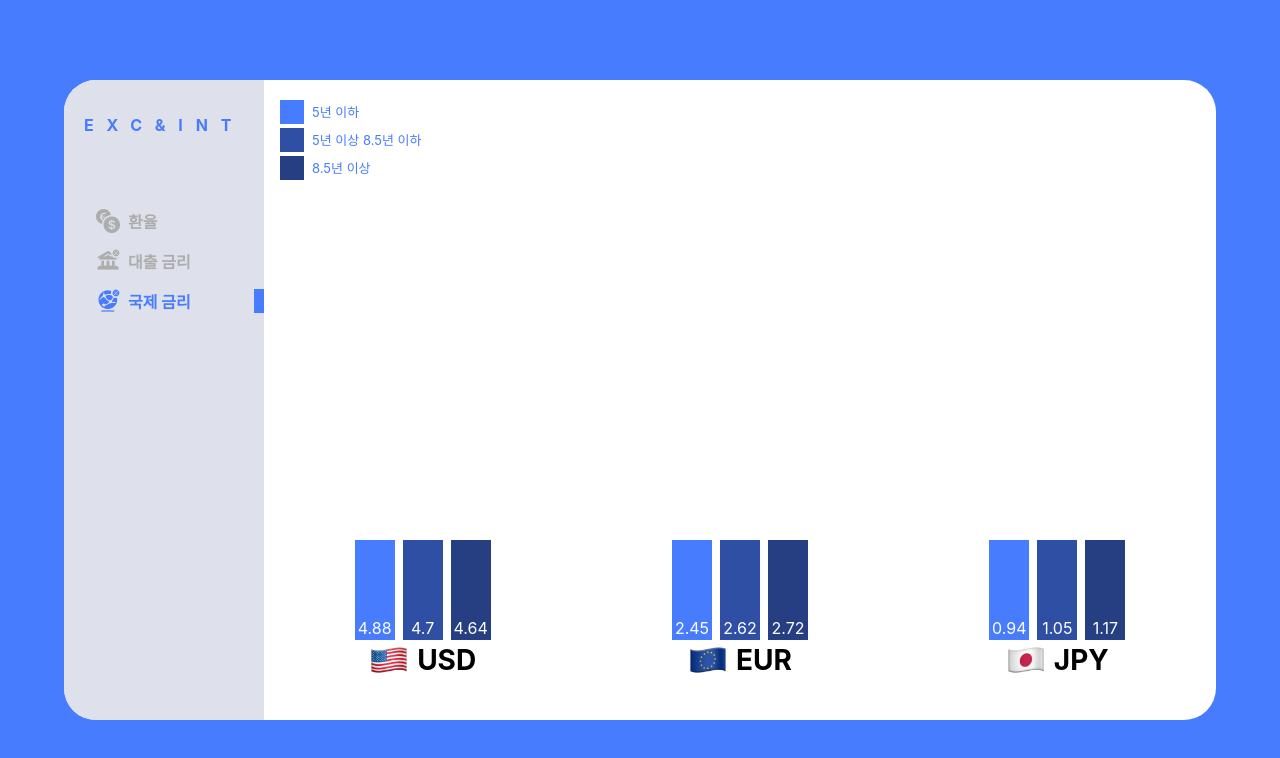
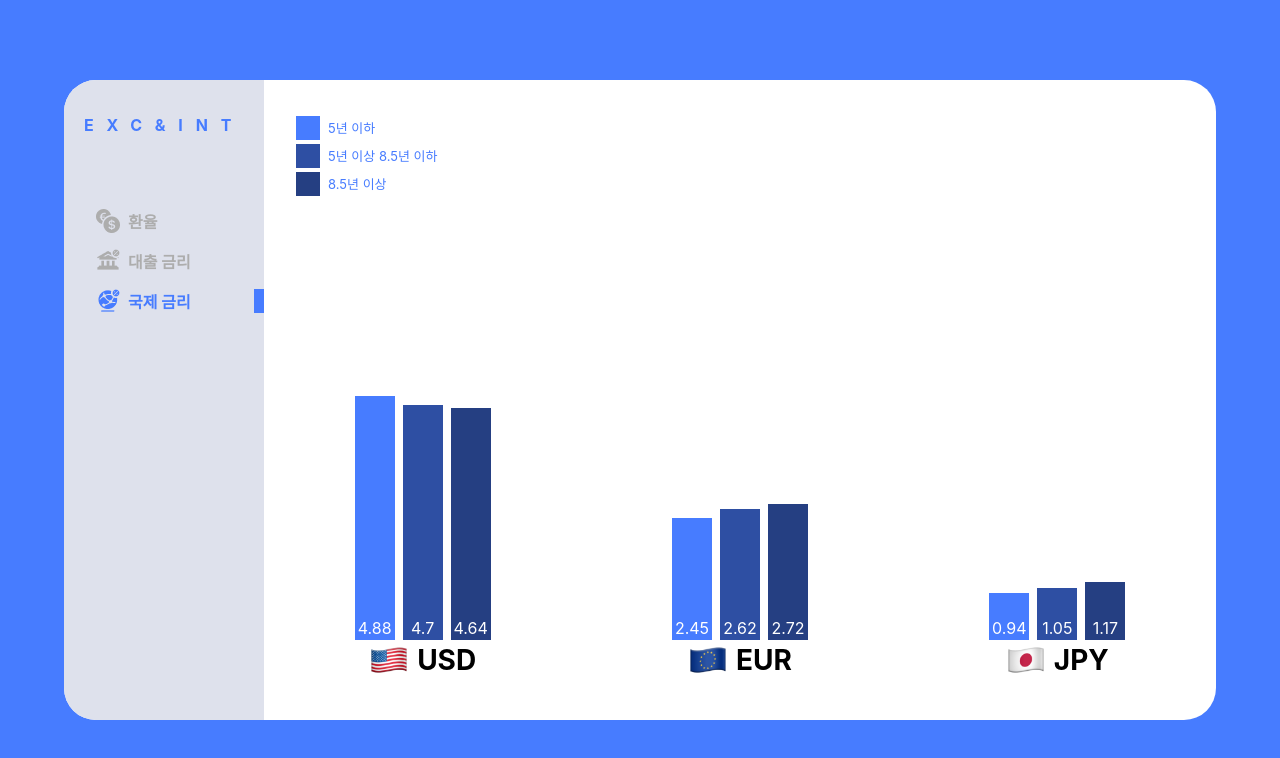
Before and after one commit to nsunf/exc-int, a React (Create React App) app in the folder client/: page /international in a window 1280 px wide. Shown: the top 758 px of the page. Built offline with nearby package versions, Linux system fonts and the light colour scheme.

Commit message:
Feat : add International page

```diff
--- a/client/src/components/BarGraph.tsx
+++ b/client/src/components/BarGraph.tsx
@@ -1,5 +1,6 @@
 import styled from "styled-components";
 import { useState, useEffect } from "react";
+import useAnimationTimer from "../hooks/useAnimationTimer";
 
 const BarBlock = styled.div`
   display: flex;
@@ -30,15 +31,15 @@ const Wrap = styled.div`
   align-items: center;
 `;
 
-const Box = styled.div<{ animationStart: boolean, width: number }>`
+const Box = styled.div<{ animationStarted: boolean, width: number }>`
   width: 0px;
   height: 20px;
   background: ${({ theme }) => theme.color.main};
   box-shadow: 4px 4px 4px rgba(0, 0, 0, 0.25);
 
-  transition: 2s;
+  transition: 1500ms 250ms;
 
-  ${({ animationStart, width }) => animationStart ? `
+  ${({ animationStarted, width }) => animationStarted ? `
     width: ${width}px;
   ` : ''}
 `;
@@ -53,16 +54,7 @@ interface BarProps {
 }
 
 function Bar({ interest }: BarProps) {
-  const [animationStart, setAnimationStart] = useState(false);
-
-  useEffect(() => {
-    const timer = setTimeout(() => {
-      setAnimationStart(true);
-    }, 1000);
-    return () => {
-      clearTimeout(timer);
-    }
-  }, [])
+  const animationStarted = useAnimationTimer();
 
   return (
     <BarBlock>
@@ -70,7 +62,7 @@ function Bar({ interest }: BarProps) {
         <span>{interest.sfln_intrc_nm.slice(10)}</span>
       </Label>
       <Wrap>
-        <Box animationStart={animationStart} width={Number(interest.int_r) * 50}></Box>
+        <Box animationStarted={animationStarted} width={Number(interest.int_r) * 50}></Box>
         <ValueLabel>{interest.int_r}%</ValueLabel>
       </Wrap>
     </BarBlock>
--- a/client/src/components/InternationalGraph.tsx
+++ b/client/src/components/InternationalGraph.tsx
@@ -1,8 +1,9 @@
 import styled from "styled-components";
+import useAnimationTimer from "../hooks/useAnimationTimer";
 
 
-const BarBlock = styled.div`
-  height: 100px;
+const BarBlock = styled.div<{ animationStarted: boolean, value: number }>`
+  height: 0px;
   width: 40px;
   margin: 0 4px;
   display: flex;
@@ -24,6 +25,11 @@ const BarBlock = styled.div`
     color: white;
     margin: 2px 0;
   }
+
+  transition: 1500ms 250ms;
+
+  ${({ animationStarted, value }) =>
+    animationStarted ? `height: ${value * 50}px` : ''};
 `;
 
 interface BarProps {
@@ -31,8 +37,10 @@ interface BarProps {
 }
 
 function Bar({ value }: BarProps) {
+  const animationStarted = useAnimationTimer();
+
   return (
-    <BarBlock>
+    <BarBlock animationStarted={animationStarted} value={value}>
       <span>{value}</span>
     </BarBlock>
   )
@@ -51,6 +59,7 @@ const BarWrap = styled.div`
   display: flex;
   flex-direction: row;
   justify-content: center;
+  align-items: flex-end;
 `;
 
 const Label = styled.div`
--- a/client/src/components/InternationalGraphDesc.tsx
+++ b/client/src/components/InternationalGraphDesc.tsx
@@ -47,7 +47,7 @@ function Description({ text }: DescriptionProps) {
 }
 
 const InternationalGraphDescBlock = styled.div`
-  margin: 16px;
+  margin: 32px;
 `;
 
 function InternationalGraphDesc() {
--- /dev/null
+++ b/client/src/hooks/useAnimationTimer.tsx
@@ -0,0 +1,18 @@
+import { useState, useEffect } from 'react';
+
+function useAnimationTimer(time: number = 1000) {
+  const [isStarted, setIsStarted] = useState(false);
+
+  useEffect(() => {
+    const timer = setTimeout(() => {
+      setIsStarted(true);
+    }, time);
+    return (() => {
+      clearTimeout(timer);
+    })
+  }, []);
+
+  return isStarted;
+}
+
+export default useAnimationTimer;
```
